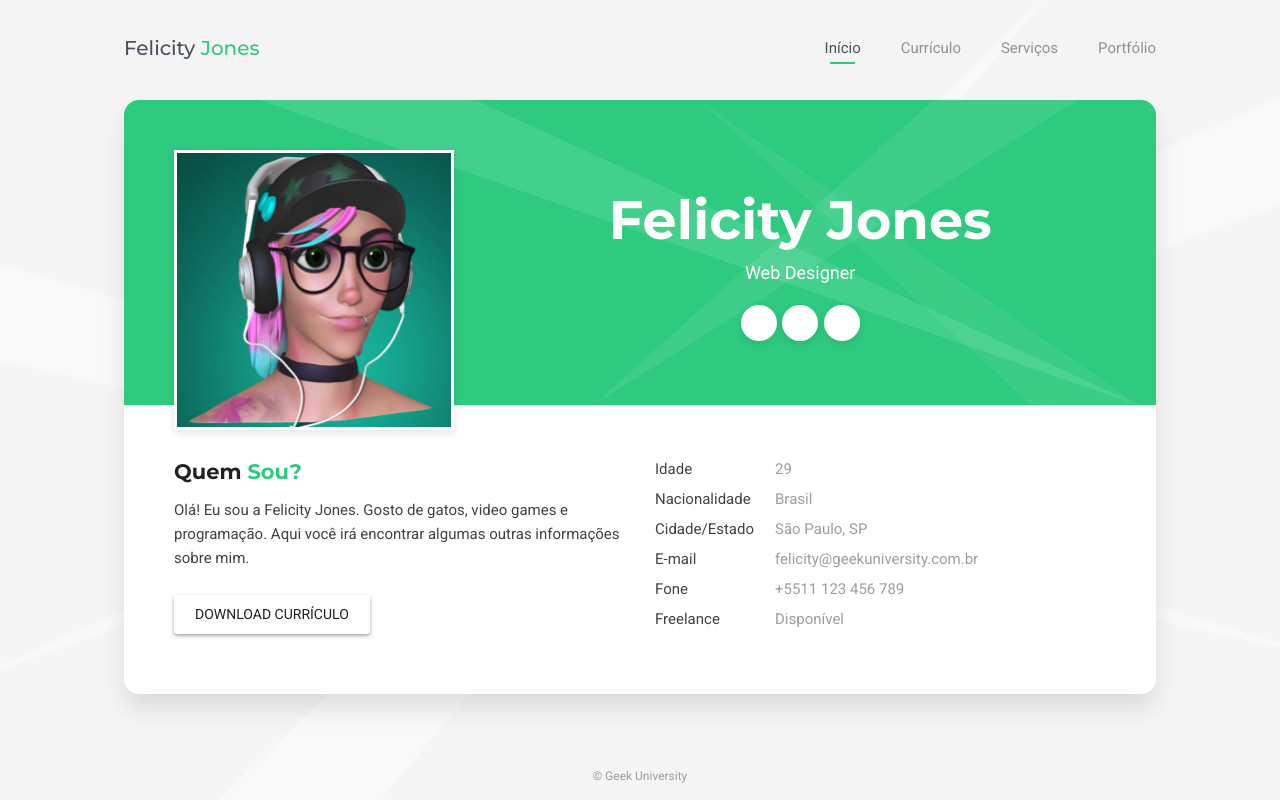
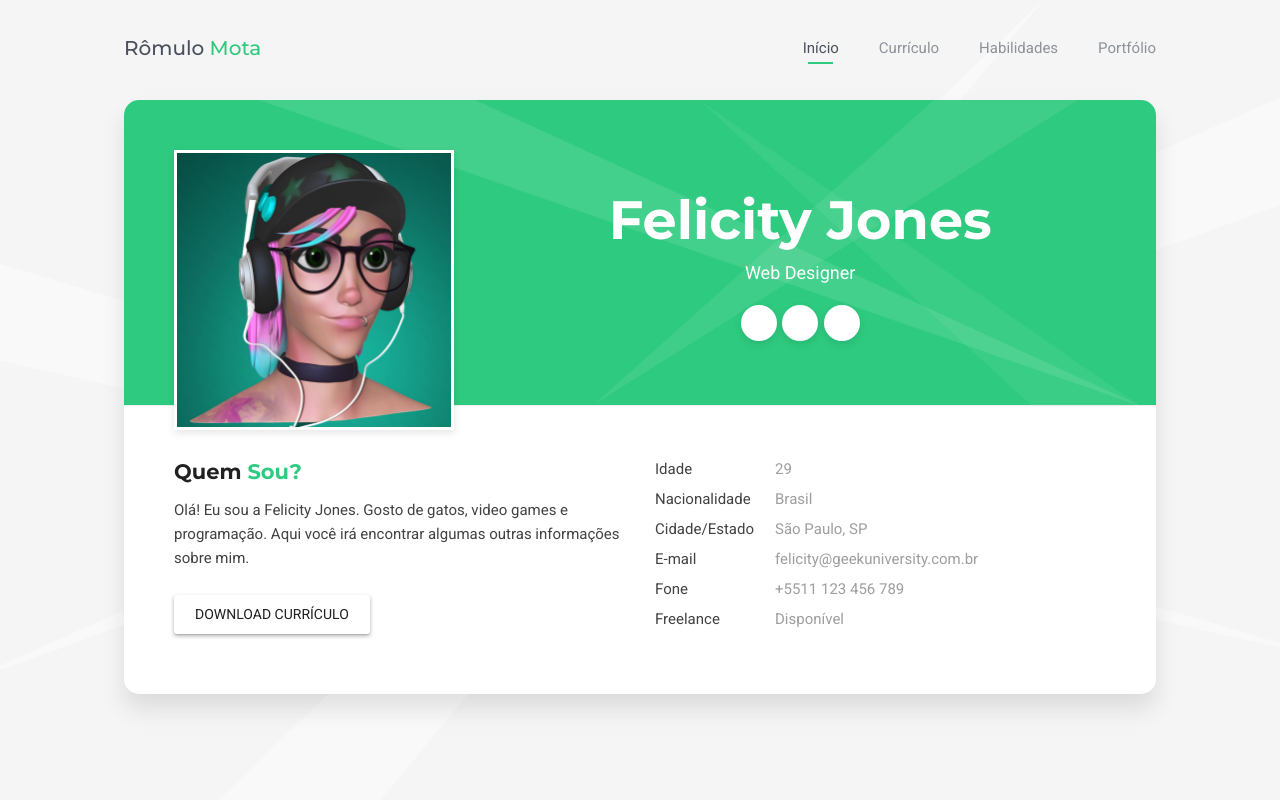
Before and after one commit to romuloptmota/Curriculo-Online, a Django app: page / in a window 1280 px wide. Run offline with Django 4.2, Linux system fonts and the light colour scheme; some libraries are stand-ins or nearby versions; some web fonts are replaced.

Commit message:
atuazlizado dados barra de navegaçao

```diff
--- a/core/templates/barra_navegacao.html
+++ b/core/templates/barra_navegacao.html
@@ -15,7 +15,7 @@
       <header id="site_header" class="header mobile-menu-hide">
         <div class="header-content">
           <div class="site-title-block mobile-hidden">
-            <a href="index.html#home"><div class="site-title">Felicity <span>Jones</span></div></a>
+            <a href="index.html#home"><div class="site-title">Rômulo <span>Mota</span></div></a>
           </div>
 
           <!-- Navigation -->
@@ -29,7 +29,7 @@
                 <a class="pt-trigger" href="index.html#resume">Currículo</a>
               </li>
               <li>
-                <a class="pt-trigger" href="index.html#services">Serviços</a>
+                <a class="pt-trigger" href="index.html#services">Habilidades</a>
               </li>
               <li>
                 <a class="pt-trigger" href="index.html#portfolio">Portfólio</a>
@@ -45,7 +45,7 @@
       <!-- Mobile Header -->
       <div class="mobile-header mobile-visible">
         <div class="mobile-logo-container">
-          <div class="mobile-site-title">Felicity Jones</div>
+          <div class="mobile-site-title">Rômulo Mota</div>
         </div>
 
         <a class="menu-toggle mobile-visible">
--- a/core/templates/portifolio.html
+++ b/core/templates/portifolio.html
@@ -201,6 +201,3 @@
       </div>
       <!-- /Main Content -->
     </div>
-    <footer>
-      <div class="copyrights">&copy; Geek University</div>
-    </footer>
```
